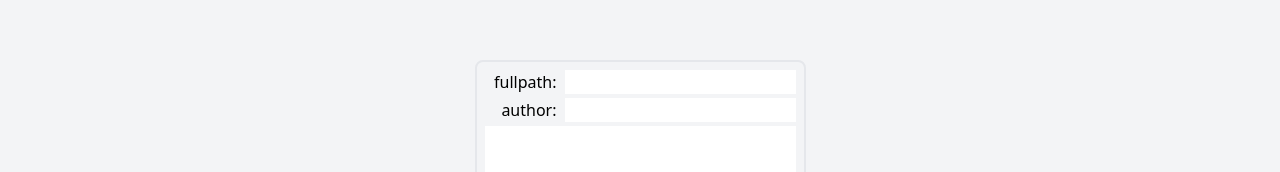
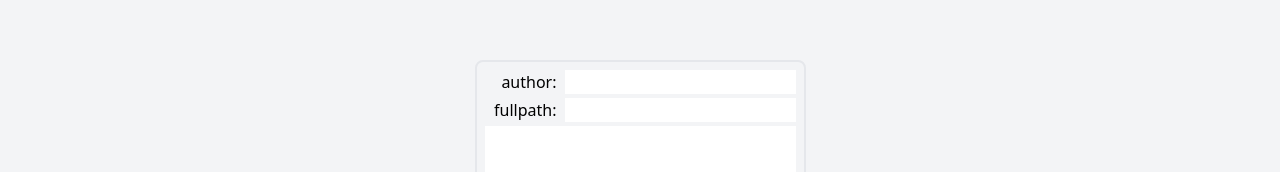
Before and after one commit to m19e/emotwicon, a Next.js app: page /gen in a window 1280 px wide. Shown: the part 182-354 px from the top of the page. Built offline with nearby package versions, Linux system fonts and the light colour scheme.

Commit message:
Fix input order

```diff
--- a/components/templates/Generator.tsx
+++ b/components/templates/Generator.tsx
@@ -13,11 +13,11 @@ const Generator = () => (
         <main className="flex flex-col items-center justify-center flex-1 text-center">
             <div className="grid gap-1 p-2 rounded-lg border-2 border-gray-200">
                 <div className="inline-flex">
-                    <span className="w-16 mx-2 text-right">fullpath:</span>
+                    <span className="w-16 mx-2 text-right">author:</span>
                     <input type="text" />
                 </div>
                 <div className="inline-flex">
-                    <span className="w-16 mx-2 text-right">author:</span>
+                    <span className="w-16 mx-2 text-right">fullpath:</span>
                     <input type="text" />
                 </div>
                 <textarea className="resize-none" cols={30} rows={10}></textarea>
```
